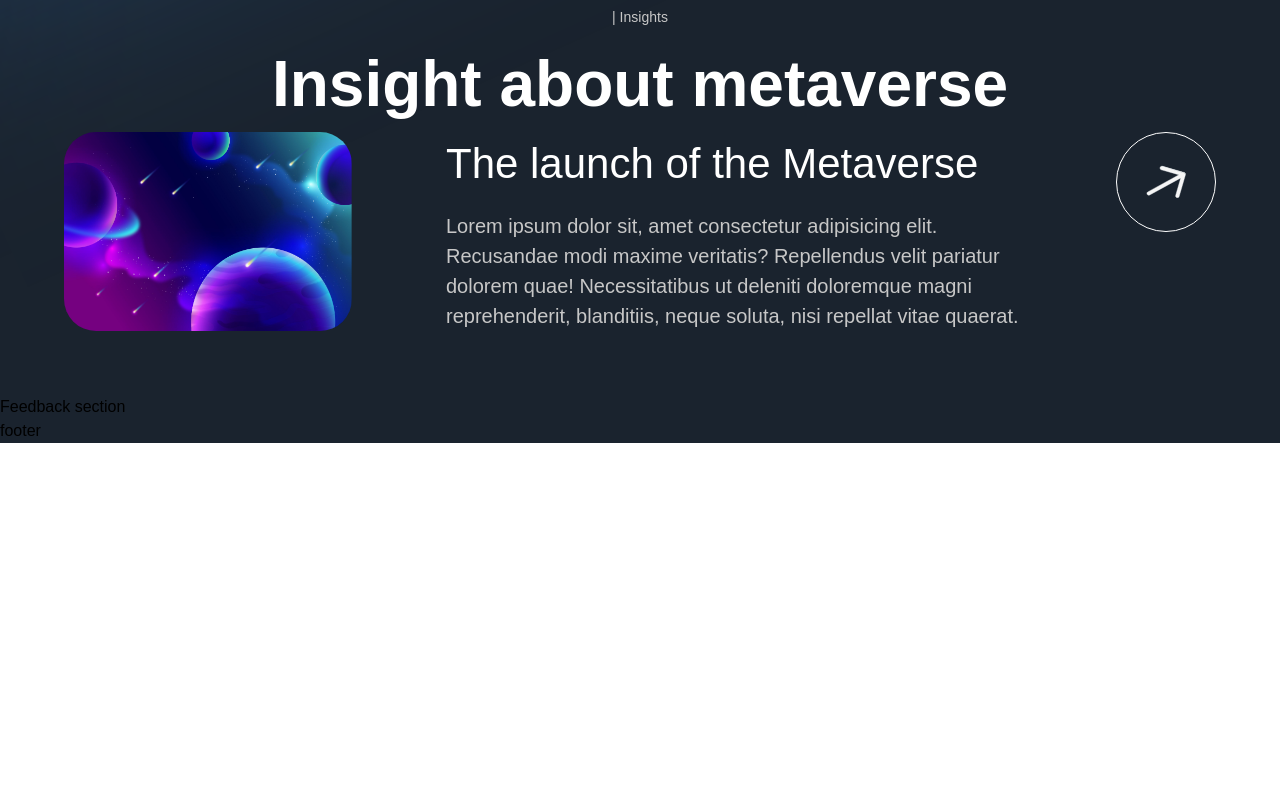
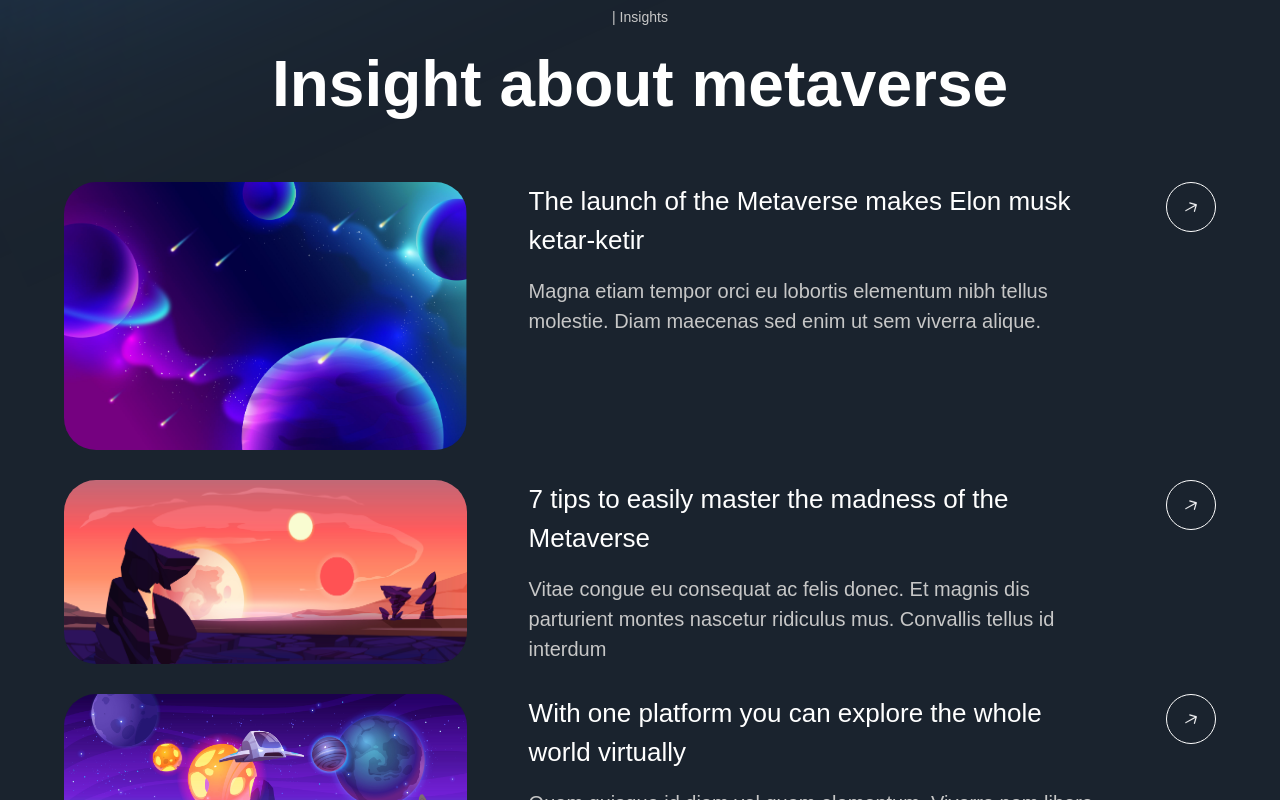
Before and after one commit to kodenow/metaverse-nextjs-tailwind, a Next.js app: page / in a window 1280 px wide. Shown: the part 5180-5980 px from the top of the page. Before the commit the page ends 5623 px from the top, so only its background shows below. Built offline with nearby package versions, Linux system fonts and the light colour scheme; a web font is replaced by a local one.

Commit message:
insights

```diff
--- a/components/InsightCard.jsx
+++ b/components/InsightCard.jsx
@@ -1,9 +1,35 @@
-'use client';
+"use client";
 
-const InsightCard = () => (
-  <div>
-    Insight Card
-  </div>
+import { motion } from "framer-motion";
+
+import { fadeIn } from "../utils/motion";
+
+const InsightCard = ({ imgUrl, title, subtitle, index }) => (
+  <motion.div
+    variants={fadeIn("up", "spring", index * 0.5, 1)}
+    className="flex md:flex-row flex-col gap-4"
+  >
+    <div className="flex flex-row 2xl:max-w-[1280px] mx-auto justify-between">
+      <img
+        src={imgUrl}
+        alt=""
+        className="overflow-hidden md:basis-[35%] basis-[25%] rounded-[32px] "
+      />
+      <div className="basis-[50%] justify-between items-center">
+        <h4 className="font-normal text-[26px] text-white">{title}</h4>
+        <p className="mt-[16px] font-normal lg:text-[20px] text-[14px] text-secondary-white">
+          {subtitle}
+        </p>
+      </div>
+      <div className="lg:flex sm:hidden lg:block items-center justify-center w-[50px] h-[50px] rounded-full bg-transparent border-[1px] border-white">
+        <img
+          src="/arrow.svg"
+          alt="arrow"
+          className="w-[25%] h-[25%] object-contain"
+        />
+      </div>
+    </div>
+  </motion.div>
 );
 
 export default InsightCard;
--- a/sections/Insights.jsx
+++ b/sections/Insights.jsx
@@ -21,40 +21,12 @@ const Insights = () => (
         title={<>Insight about metaverse</>}
         textStyles="text-center"
       />
+      <div className="mt-[50px] flex flex-col gap-[30px]">
+        {insights.map((item, index) => (
+          <InsightCard key={`insight-${index}`} {...item} index={index + 1} />
+        ))}
+      </div>
     </motion.div>
-    <div className="flex flex-row space-x-4 2xl:max-w-[1280px] mx-auto justify-between">
-      <img
-        src="/insight-1.png"
-        alt=""
-        className="overflow-hidden basis-[25%] rounded-[32px] "
-      />
-      {/* <div className="basis-1/4">
-        <p>
-          Lorem ipsum dolor sit, amet consectetur adipisicing elit. Recusandae
-          modi maxime veritatis? Repellendus velit pariatur dolorem quae!
-          Necessitatibus ut deleniti doloremque magni reprehenderit, blanditiis,
-          neque soluta, nisi repellat vitae quaerat.
-        </p>
-      </div> */}
-      <div className="basis-[50%] w-full justify-between items-center">
-        <h4 className="font-normal lg:text-[42px] text-[26px] text-white">
-          The launch of the Metaverse
-        </h4>
-        <p className="mt-[16px] font-normal lg:text-[20px] text-[14px] text-secondary-white">
-          Lorem ipsum dolor sit, amet consectetur adipisicing elit. Recusandae
-          modi maxime veritatis? Repellendus velit pariatur dolorem quae!
-          Necessitatibus ut deleniti doloremque magni reprehenderit, blanditiis,
-          neque soluta, nisi repellat vitae quaerat.
-        </p>
-      </div>
-      <div className="lg:flex hidden items-center justify-center w-[100px] h-[100px] rounded-full bg-transparent border-[1px] border-white">
-        <img
-          src="/arrow.svg"
-          alt="arrow"
-          className="w-[40%] h-[40%] object-contain"
-        />
-      </div>
-    </div>
   </section>
 );
 
```
Also changed, not shown: public/planet-06.png (renamed from public/insight-1.png).
